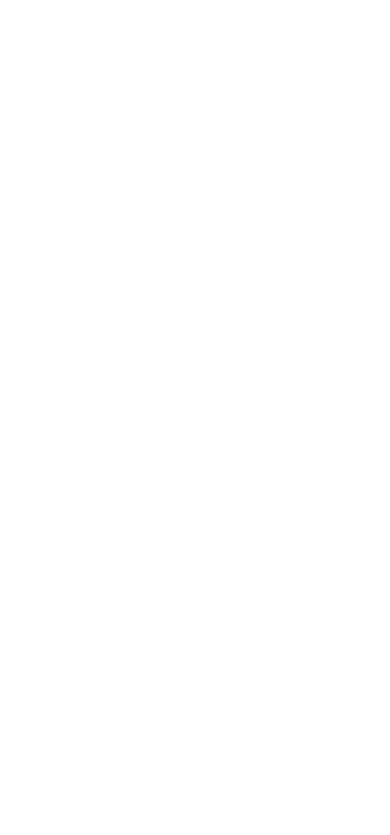
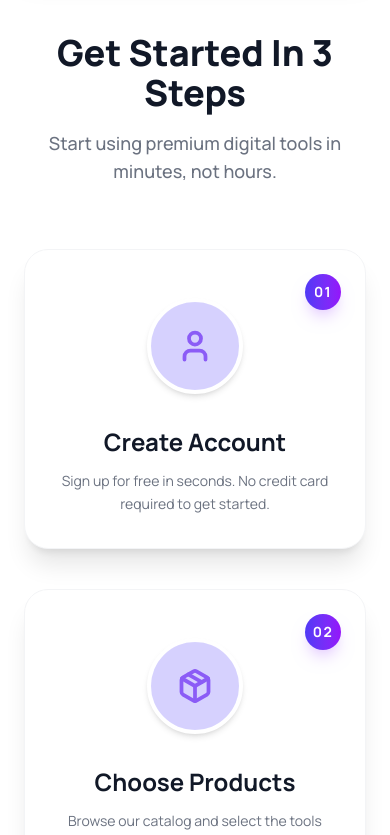
Before and after one commit to nmjakaria/digitools_platform, a React (Vite) app: page / in a window 390 px wide. Shown: the part 8280-9115 px from the top of the page. Before the commit the page ends 8249 px from the top, so only its background shows below. Built offline with nearby package versions, Linux system fonts and the light colour scheme.

Commit message:
Get statrted setion added with lucid icon

```diff
--- a/src/App.jsx
+++ b/src/App.jsx
@@ -7,6 +7,7 @@
 import ProductCard from './components/CardSection/ProductCard'
 import { ToastContainer } from 'react-toastify'
 import Rating from './components/Rating/Rating'
+import GetStartedSteps from './components/GetStartedSteps/GetStartedSteps'
 
 const fetchProducts = async () => {
   const res = await fetch('/productCardInfo.json');
@@ -21,7 +22,7 @@
   return (
     <>
       <Navbar selectedProducts={selectedProducts}
-      setSelectedType={setSelectedType} ></Navbar>
+        setSelectedType={setSelectedType} ></Navbar>
       <Banner></Banner>
       <Rating></Rating>
       <Suspense fallback={
@@ -38,6 +39,15 @@
         ></ProductCard>
       </Suspense>
 
+      <Suspense
+        fallback={
+          <div className="flex justify-center items-center py-20">
+            <ThreeCircles height={80} width={80} color="#4fa94d" />
+          </div>
+        }>
+        <GetStartedSteps></GetStartedSteps>
+      </Suspense>
+
       <ToastContainer></ToastContainer>
     </>
   )
--- /dev/null
+++ b/src/components/GetStartedSteps/GetStartedSteps.jsx
@@ -0,0 +1,75 @@
+import React from 'react';
+import { User, Package, Rocket } from 'lucide-react';
+
+const GetStartedSteps = () => {
+
+    const steps = [
+        {
+            id: '01',
+            Icon: User,
+            title: 'Create Account',
+            description: 'Sign up for free in seconds. No credit card required to get started.',
+        },
+        {
+            id: '02',
+            Icon: Package,
+            title: 'Choose Products',
+            description: 'Browse our catalog and select the tools that fit your needs.',
+        },
+        {
+            id: '03',
+            Icon: Rocket,
+            title: 'Start Creating',
+            description: 'Download and start using your premium tools immediately.',
+        },
+    ];
+
+    return (
+        <section className="bg-white py-16 md:py-24 px-6 md:px-12 lg:px-24">
+            <div className="container mx-auto">
+
+                {/* Section Header */}
+                <div className="text-center mb-16 md:mb-20">
+                    <h2 className="text-4xl md:text-5xl font-extrabold text-[#111827] mb-4">
+                        Get Started In 3 Steps
+                    </h2>
+                    <p className="text-lg text-[#6B7280] font-medium max-w-2xl mx-auto">
+                        Start using premium digital tools in minutes, not hours.
+                    </p>
+                </div>
+
+                <div className="grid md:grid-cols-3 gap-10">
+
+                    {steps.map((step, index) => {
+                        const { id, Icon, title, description } = step;
+                        return (
+                            <div key={index} className="card w-full bg-white border border-gray-100 shadow-xl hover:shadow-2xl transition-all duration-300 rounded-[1.5rem] p-8 pt-12 relative flex flex-col items-center text-center">
+
+                                <div className="absolute top-6 right-6 w-9 h-9 rounded-full bg-linear-to-r from-[#4F39F6] to-[#9514FA] flex items-center justify-center shadow-lg shadow-purple-200">
+                                    <span className="text-white font-bold text-sm tracking-widest">{id}</span>
+                                </div>
+
+                                <div className="mb-8 w-24 h-24 rounded-full bg-[#E8EDFF] flex items-center justify-center border-4 border-white shadow-md relative">
+                                    <span className="absolute inline-flex h-full w-full animate-pulse rounded-full bg-[#C4B5FD] opacity-30"></span>
+
+                                    <Icon size={36} className="text-[#8B5CF6] relative z-10" strokeWidth={2.5} />
+                                </div>
+
+                                <div className="space-y-3">
+                                    <h3 className="text-2xl font-bold text-[#111827]">
+                                        {title}
+                                    </h3>
+                                    <p className="text-[#6B7280] text-sm leading-relaxed max-w-sm">
+                                        {description}
+                                    </p>
+                                </div>
+                            </div>
+                        );
+                    })}
+                </div>
+            </div>
+        </section>
+    );
+};
+
+export default GetStartedSteps;
--- a/src/index.css
+++ b/src/index.css
@@ -1,7 +1,6 @@
+@import url('https://fonts.googleapis.com/css2?family=Manrope:wght@200..800&display=swap');
 @import "tailwindcss";
 @plugin "daisyui";
-@import url('https://fonts.googleapis.com/css2?family=Manrope:wght@200..800&display=swap');
-
 
 body {
   font-family: "Manrope", sans-serif;
```
